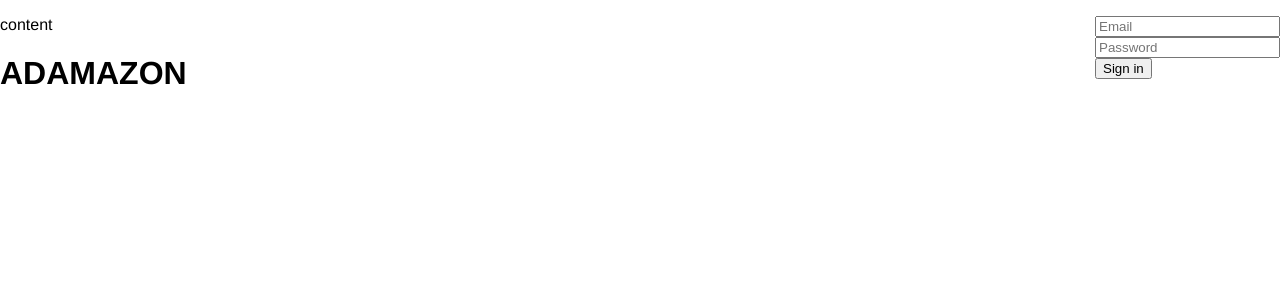
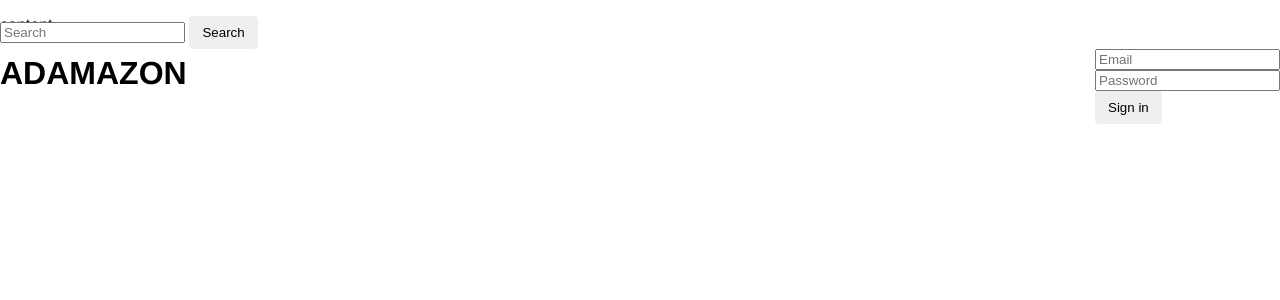
Before and after one commit to adamus1red/adamazon-website, a PHP site: page / in a window 1280 px wide. Shown: the top 300 px of the page. Run offline with PHP 8.4, Linux system fonts and the light colour scheme.

Commit message:
add search

```diff
--- a/includes/heading.php
+++ b/includes/heading.php
@@ -1,11 +1,15 @@
 		<div class="heading">
-			<form class="pull-right" role="form">
+			<form class="search" method="POST" action="search.php">
+				<input type="text" placeholder="Search">
+				<button class="button search" type="submit">Search</button>
+			</form>
+			<form class="pull-right" role="form" method="POST" action="login.php">
             <div class="form-group">
               <input type="text" placeholder="Email" class="form-control">
             </div>
             <div class="form-group">
               <input type="password" placeholder="Password" class="form-control">
             </div>
-            <button type="submit" class="btn btn-success">Sign in</button>
+            <button type="submit" class="button">Sign in</button>
           </form>
 		</div>
```
